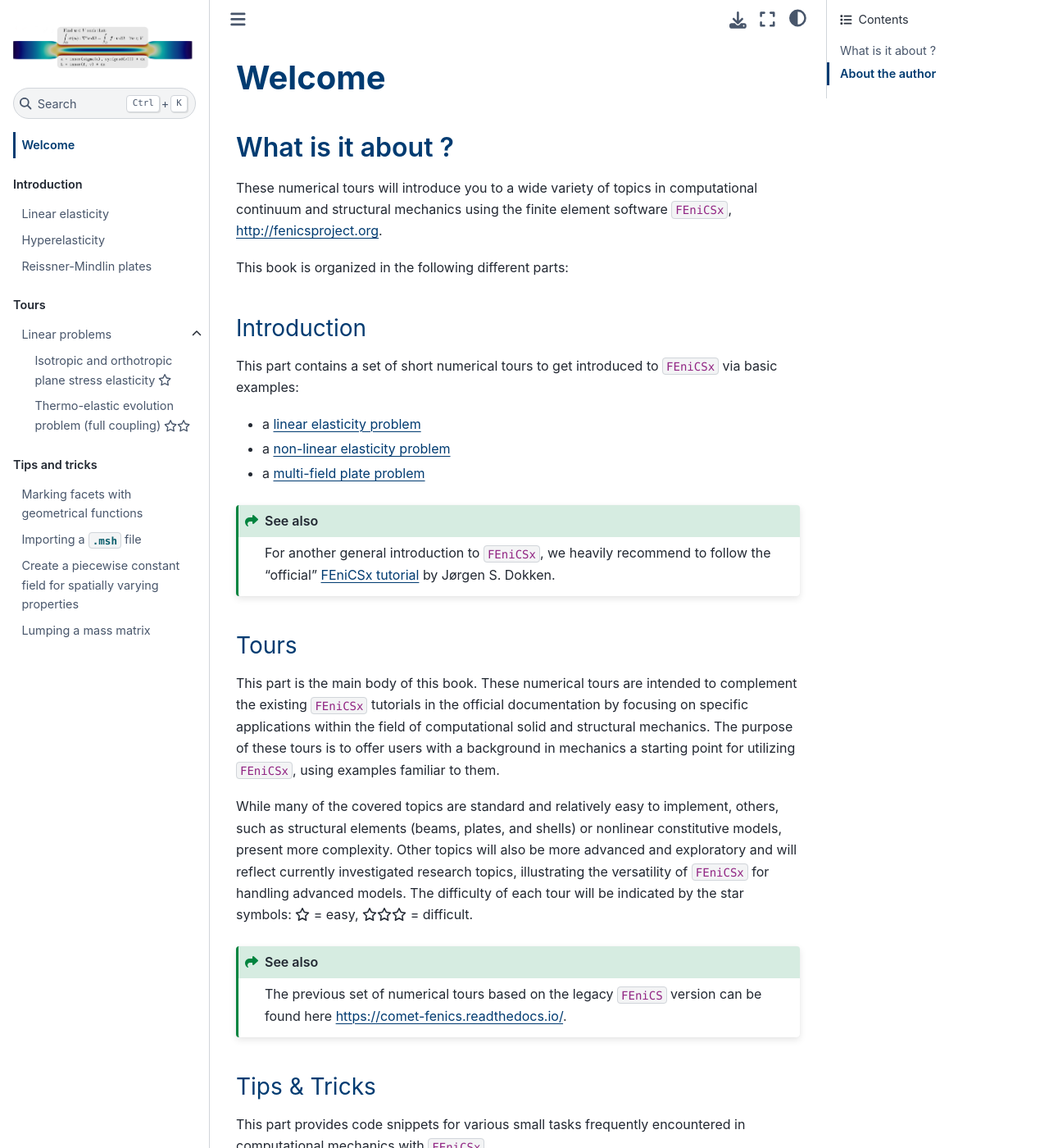
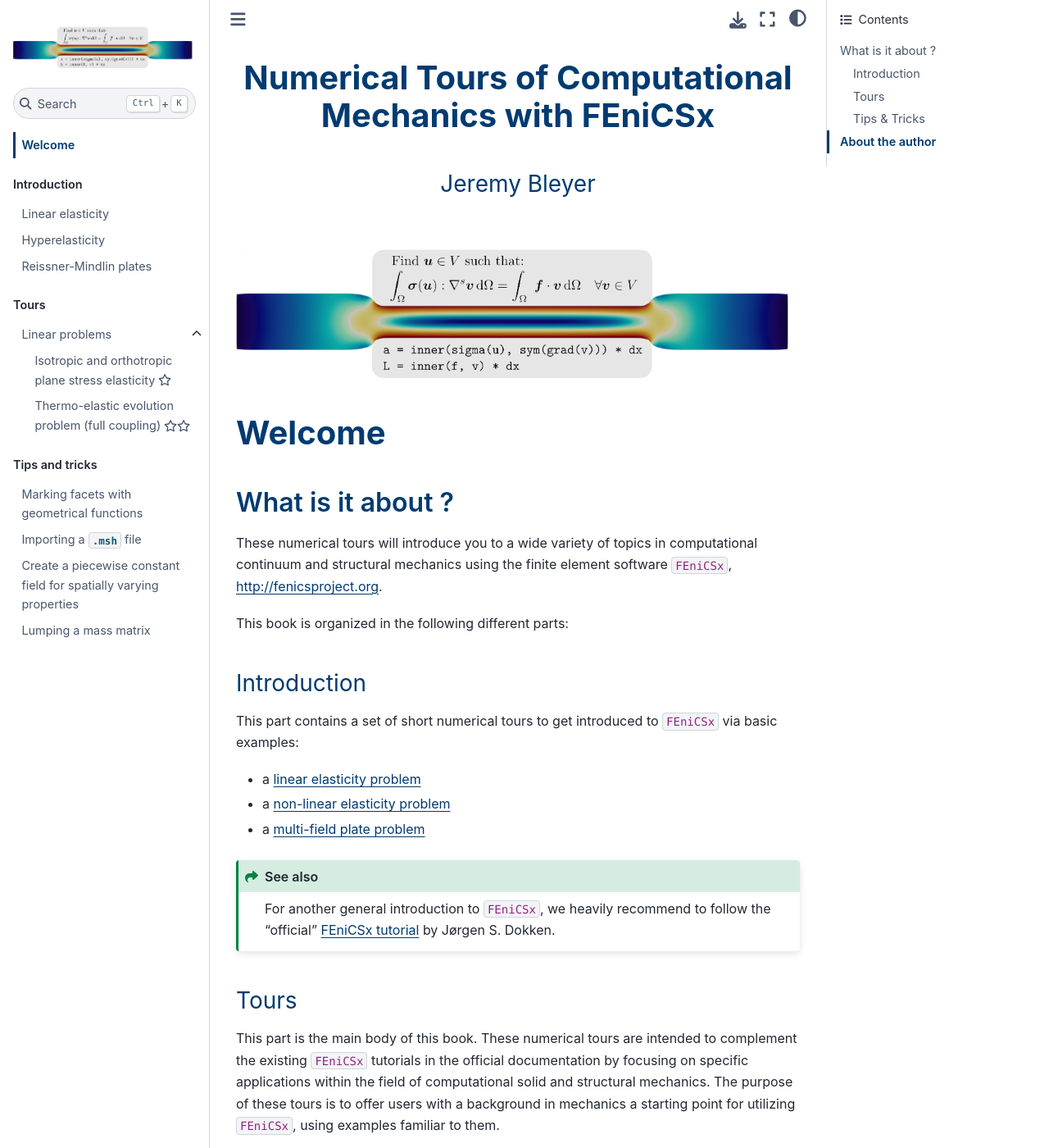
Before and after one commit to bleyerj/comet-fenicsx, a Jupyter Book: the page built from index.md, in a window 1280 px wide and 1400 px high. Shown: the whole window at 82% size. Built offline with Jupyter Book 1.0.4 settings and Sphinx 7.4.7 and the Sphinx Book theme 1.1.4, drawn with Linux system fonts in a browser that asks for light colours; pages that are not in the unit, such as notebooks, are missing from menus; some of the changed text lies outside the part shown.

Commit message:
A few styl updates

````diff
--- a/_config.yml
+++ b/_config.yml
@@ -33,10 +33,10 @@ html:
   use_issues_button: true
   use_repository_button: true
   use_download_button: true
-  show_nav_bar_depth: 5
+
   extra_footer: |
     <div>
-        This webpage is an adaptation of <a href=https://comet-fenics.readthedocs.io>The FEniCS tutorial</a> and
+        This webpage is an adaptation of <a href=https://comet-fenics.readthedocs.io>The COMET tutorial</a> and
         is distributed under the terms of the <a href=http://creativecommons.org/licenses/by-sa/4.0/>Creative Commons Attribution-ShareAlike 4.0 International License  </a>
         which permits use, duplication, adaptation, distribution and reproduction in any medium or format, as long as you give appropriate credit to the original author(s) and the source,
         provide a link to the Creative Commons license and indicate if changes were made.  If you remix, transform, or build upon the material, you must distribute your contributions under the same license as the original.
@@ -56,6 +56,7 @@ sphinx:
       pygment_light_style: "friendly"
       show_navbar_depth: 2
       home_page_in_toc: true
+      show_toc_level: 2
 
 parse:
   myst_enable_extensions:
--- a/_static/custom.css
+++ b/_static/custom.css
@@ -21,6 +21,12 @@ html[data-theme="light"] {
   --pst-color-secondary: #eb6004;
 }
 
+html[data-theme="dark"] {
+  /* teal in the original theme */
+  --pst-color-primary: #eb6004;
+  --pst-color-secondary: var(--my-blue);
+}
+
 h1 {
     color: var(--my-blue) !important;
     font-weight: 700 !important;
--- a/_toc.yml
+++ b/_toc.yml
@@ -15,6 +15,7 @@ parts:
   - file: tours/linear_problems/contents
     sections:
     - file: tours/linear_problems/isotropic_orthotropic_elasticity.md
+    - file: tours/linear_problems/axisymmetric_elasticity.md
     - file: tours/linear_problems/thermoelasticity_transient.md
 - caption: Tips and tricks
   chapters:
--- a/index.md
+++ b/index.md
@@ -1,4 +1,17 @@
+<h1 style="text-align: center;" class="ignore-toc"> Numerical Tours of Computational Mechanics with FEniCSx</h1>
+<h3 style="text-align: center;" class="ignore-toc"> Jeremy Bleyer</h3>
+
+$\,$
+
+```{image} images/logo.png
+:width: 800px
+:align: center
+```
+
+$\,$
+
 # Welcome
+
 
 ## What is it about ?
 
@@ -44,7 +57,7 @@ This part provides code snippets for various small tasks frequently encountered
 <img alt="ORCID logo" src="https://info.orcid.org/wp-content/uploads/2019/11/orcid_32x32.png" width="16" height="16" />
  0000-0001-8212-9921
 </a>
-
+$\,$
 ```{image} images/banner_tutelles.png
 :class: bg-primary mb-1
 :width: 600px
````
